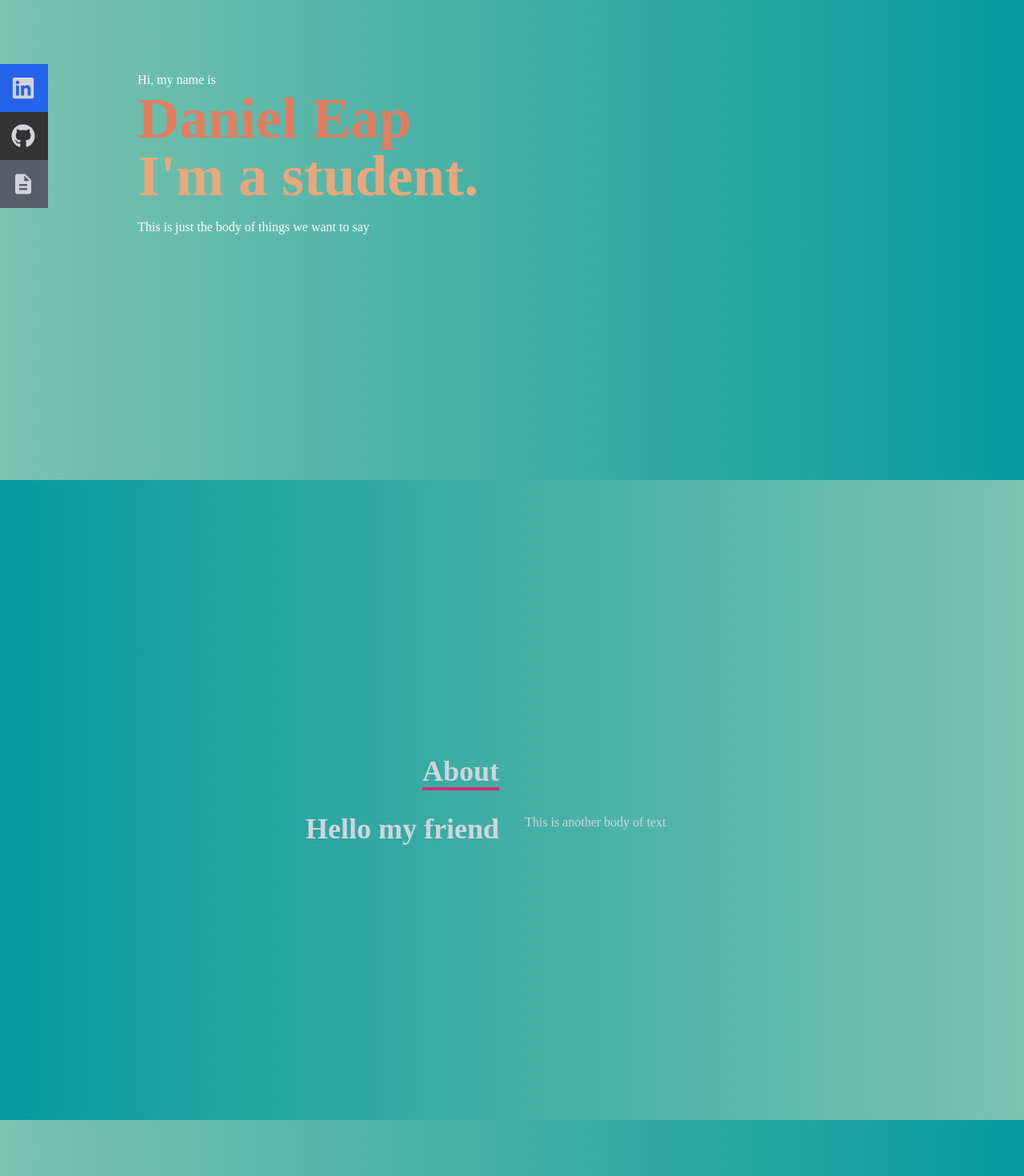
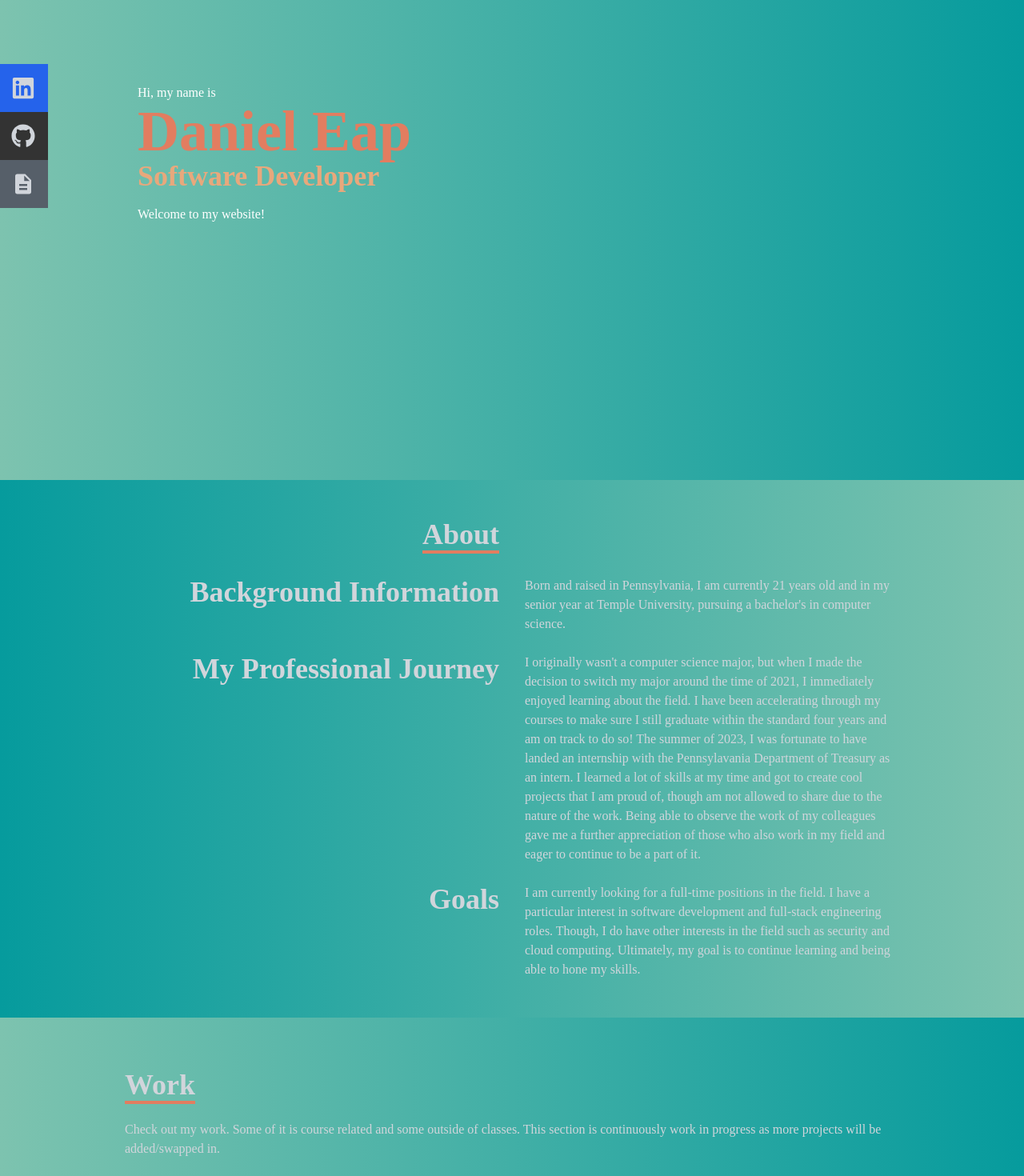
Before and after one commit to DanielEap/daniel_eap_website, a React (Create React App) app: page / in a window 1280 px wide. Shown: the part 200-1670 px from the top of the page at 80% size. Built offline with nearby package versions, Linux system fonts and the light colour scheme.

Commit message:
added more styling and filled out the texts

```diff
--- a/package.json
+++ b/package.json
@@ -7,7 +7,7 @@
     "@testing-library/jest-dom": "^5.17.0",
     "@testing-library/react": "^13.4.0",
     "@testing-library/user-event": "^13.5.0",
-    "framer-motion": "^10.16.4",
+    "animate.css": "^4.1.1",
     "react": "^18.2.0",
     "react-dom": "^18.2.0",
     "react-icons": "^4.11.0",
--- a/src/components/About.jsx
+++ b/src/components/About.jsx
@@ -2,11 +2,11 @@ import React from 'react'
 
 const About = () => {
   return (
-    <div name='about' className='w-full h-screen bg-gradient-to-r from-[#069B9D] to-[#7DC3AF] text-gray-300'>
+    <div name='about' className='w-full h-full py-12 bg-gradient-to-r from-[#069B9D] to-[#7DC3AF] text-gray-300'>
       <div className='flex flex-col justify-center items-center w-full h-full'>
         <div className='max-w-[1000px] w-full grid grid-cols-2 gap-8'>
           <div className='sm:text-right pb-8 pl-4'>
-            <p className='text-4xl font-bold inline border-b-4 border-pink-600'>
+            <p className='text-4xl font-bold inline border-b-4 border-[#e27d60]'>
               About
             </p>
           </div>
@@ -14,10 +14,37 @@ const About = () => {
           </div>
           <div className='max-w-[1000px] w-full grid sm:grid-cols-2 gap-8 px-4'>
             <div className='sm:text-right text-4xl font-bold'>
-              <p>Hello my friend</p>
+              <p>Background Information</p>
             </div>
             <div>
-              <p>This is another body of text</p>
+              <p>Born and raised in Pennsylvania, I am currently 21 years old and in my senior year at Temple University, pursuing a bachelor's in computer science.</p>
+            </div>
+          </div>
+          <br/>
+          <div className='max-w-[1000px] w-full grid sm:grid-cols-2 gap-8 px-4'>
+            <div className='sm:text-right text-4xl font-bold'>
+              <p>My Professional Journey</p>
+            </div>
+            <div>
+              <p>
+                I originally wasn't a computer science major, but when I made the decision to switch my major around the time of 2021, I immediately enjoyed learning about the field.
+                I have been accelerating through my courses to make sure I still graduate within the standard four years and am on track to do so!
+                The summer of 2023, I was fortunate to have landed an internship with the Pennsylavania Department of Treasury as an intern.
+                I learned a lot of skills at my time and got to create cool projects that I am proud of, though am not allowed to share due to the nature of the work.
+                Being able to observe the work of my colleagues gave me a further appreciation of those who also work in my field and eager to continue to be a part of it.
+                </p>
+            </div>
+          </div>
+          <br/>
+          <div className='max-w-[1000px] w-full grid sm:grid-cols-2 gap-8 px-4'>
+            <div className='sm:text-right text-4xl font-bold'>
+              <p>Goals</p>
+            </div>
+            <div>
+              <p>
+                I am currently looking for a full-time positions in the field. I have a particular interest in software development and full-stack engineering roles.
+                Though, I do have other interests in the field such as security and cloud computing. Ultimately, my goal is to continue learning and being able to hone my skills.
+                </p>
             </div>
           </div>
       </div>
--- a/src/components/Home.jsx
+++ b/src/components/Home.jsx
@@ -1,14 +1,17 @@
-import React from 'react'
+import React, { useState }from 'react'
 import { HiArrowNarrowRight } from 'react-icons/hi'
+import 'animate.css/animate.min.css';
 const Home = () => {
+    const [isHovered, setIsHovered] = useState(true);
+
     return (
         <div name='home' className='w-full h-screen bg-gradient-to-r from-[#7DC3AF] to-[#069B9D]'>
             {/* container */}
             <div className='max-w-[1000px] mx-auto px-8 flex flex-col justify-center h-full'>
                 <p className='text-white'>Hi, my name is</p>
-                <h1 className='text-4xl sm:text-7xl font-bold text-[#E27d60]'>Daniel Eap</h1>
-                <h2 className='text-4xl sm:text-7xl font-bold text-[#e8a87c]'>I'm a student.</h2>
-                <p className='text-white py-4 max-w-[700px]'>This is just the body of things we want to say</p>
+                <h1 className={`text-4xl sm:text-7xl font-bold text-[#E27d60] ${isHovered ? 'animate__animated animate__bounce' : ''}`} onMouseEnter={() => setIsHovered(true)} onMouseLeave={() => setIsHovered(false)}>Daniel Eap</h1>
+                <h2 className='text-2xl sm:text-4xl font-bold text-[#e8a87c]'>Software Developer</h2>
+                <p className='text-white py-4 max-w-[700px]'>Welcome to my website!</p>
                 <div>
                     {/* <button className='text-white group border-2 px-6 py-3 my-2 flex items-center hover:bg-pink-600 hover:border-pink-600'>View Work
                         <span className='group-hover:rotate-90 duration-300'>
--- a/src/components/Work.jsx
+++ b/src/components/Work.jsx
@@ -1,50 +1,98 @@
 import React from 'react'
 import DevpostImg from '../assets/Devpost.jpg'
 import TerminalImg from '../assets/terminal.jpg'
+import MapImg from '../assets/map.jpg'
+import { TbExternalLink } from 'react-icons/tb'
 const Work = () => {
     return (
-    <div name='work' className='w-full md:h-screen text-gray-300 bg-gradient-to-r from-[#7DC3AF] to-[#069B9D] '>
+        <div name='work' className='w-full lg:h-full md:h-screen md:py-12 text-gray-300 bg-gradient-to-r from-[#7DC3AF] to-[#069B9D] '>
             <div className='max-w-[1000px] mx-auto p-4 flex flex-col justify-center w-full h-full'>
                 <div className='pb-8'>
-                <p className='text-4xl font-bold inline border-b-4 text-gray-300 border-pink-600'>Work</p>
-                <p className='py-6'>Check out my work</p>
+                    <p className='text-4xl font-bold inline border-b-4 text-gray-300 border-[#e27d60]'>Work</p>
+                    <p className='py-6'>Check out my work. Some of it is course related and some outside of classes. This section is continuously work in progress as more projects will be added/swapped in. </p>
                 </div>
                 {/* container */}
                 <div className='grid sm:grid-cols-2 md:grid-cols-3 gap-4'>
                     {/* item */}
-                <div style={{backgroundImage: `url(${DevpostImg})`}}  className='shadow-lg shadow-[#040c16] group container rounded-md flex justify-center items-center mx-auto content-div'>
+                    <div style={{ backgroundImage: `url(${DevpostImg})` }} className='shadow-lg shadow-[#040c16] group container rounded-md flex justify-center items-center mx-auto content-div'>
                         {/* hover effects */}
                         <div className='opacity-0 group-hover:opacity-100'>
+                            <div className='text-center'>
                                 <span className='text-2xl text-justify font-bold text-white tracking-wider'>
                                     Hackathon Project
                                 </span>
+                            </div>
                             <div className='pt-8 text-center'>
-                            {/* <a href="/">
-                                <button className='text-center rounded-lg px-4 py-3 m-2 bg-white text-gray-700 font-bold text-lg'>Demo</button>
-                            </a> */}
+                                <div className='flex flex-row justify-center items-center'>
+                                    <a href="https://github.com/xman343/OwlHack2023CB" target='_blank'>
+                                        <span className='text-center rounded-lg px-4 py-3 m-2 bg-white text-gray-700 font-bold text-lg hover:bg-[#c38d93]'>
+                                            Demo
+                                            <TbExternalLink className='inline-block ml-2' />
+                                        </span>
+                                    </a>
                                     <a href="https://www.devpost.com/software/colorblindness-image-enhancer" target='_blank'>
-                                <button className='text-center rounded-lg px-4 py-3 m-2 bg-white text-gray-700 font-bold text-lg'>Code</button>
+                                        <span className='text-center rounded-lg px-4 py-3 m-2 bg-white text-gray-700 font-bold text-lg hover:bg-[#c38d93]'>
+                                            Code
+                                            <TbExternalLink className='inline-block ml-2' />
+                                        </span>
+                                    </a>
+                                </div>
+                            </div>
+
+                        </div>
+                    </div>
+                    <div style={{ backgroundImage: `url(${TerminalImg})` }} className='shadow-lg shadow-[#040c16] group container rounded-md flex justify-center items-center mx-auto content-div'>
+                        {/* hover effects */}
+                        <div className='opacity-0 group-hover:opacity-100'>
+                            <div className='text-center'>
+                                <span className='text-2xl text-justify font-bold text-white tracking-wider'>
+                                    Mock Shell
+                                </span>
+                            </div>
+                            <div className='pt-8 text-center'>
+                                <div className='flex flex-row justify-center items-center'>
+                                    <a href="https://youtu.be/rY-QF3cH4cs" target='_blank'>
+                                        <span className='text-center rounded-lg px-4 py-3 m-2 bg-white text-gray-700 font-bold text-lg hover:bg-[#c38d93]'>
+                                            Demo
+                                            <TbExternalLink className='inline-block ml-2' />
+                                        </span>
+                                    </a>
+                                    <a href="https://github.com/DanielEap/MockShell" target='_blank'>
+                                        <span className='text-center rounded-lg px-4 py-3 m-2 bg-white text-gray-700 font-bold text-lg hover:bg-[#c38d93]'>
+                                            Code
+                                            <TbExternalLink className='inline-block ml-2' />
+                                        </span>
                                     </a>
                                 </div>
                             </div>
                         </div>
-                <div style={{backgroundImage: `url(${TerminalImg})`}}  className='shadow-lg shadow-[#040c16] group container rounded-md flex justify-center items-center mx-auto content-div'>
+                    </div>
+                    <div style={{ backgroundImage: `url(${MapImg})` }} className='shadow-lg shadow-[#040c16] group container rounded-md flex justify-center items-center mx-auto content-div'>
                         {/* hover effects */}
                         <div className='opacity-0 group-hover:opacity-100'>
+                            <div className='text-center'>
                                 <span className='text-2xl text-justify font-bold text-white tracking-wider'>
-                            Mock Shell
+                                    Vending Machine Web Application
                                 </span>
+                            </div>
                             <div className='pt-8 text-center'>
-                            {/* <a href="/">
-                                <button className='text-center rounded-lg px-4 py-3 m-2 bg-white text-gray-700 font-bold text-lg'>Demo</button>
+                                <div className='flex flex-row justify-center items-center'>
+                                    {/* <a href="https://youtu.be/rY-QF3cH4cs" target='_blank'>
+                                        <span className='text-center rounded-lg px-4 py-3 m-2 bg-white text-gray-700 font-bold text-lg hover:bg-[#c38d93]'>
+                                            Demo
+                                            <TbExternalLink className='inline-block ml-2' />
+                                        </span>
                                     </a> */}
-                            <a href="https://www.devpost.com/software/colorblindness-image-enhancer" target='_blank'>
-                                <button className='text-center rounded-lg px-4 py-3 m-2 bg-white text-gray-700 font-bold text-lg'>Code</button>
+                                    <a href="https://github.com/DanielEap/WebApp" target='_blank'>
+                                        <span className='text-center rounded-lg px-4 py-3 m-2 bg-white text-gray-700 font-bold text-lg hover:bg-[#c38d93]'>
+                                            Code
+                                            <TbExternalLink className='inline-block ml-2' />
+                                        </span>
                                     </a>
                                 </div>
                             </div>
                         </div>
-
+                    </div>
                 </div>
             </div>
         </div>
```
Also changed, not shown: src/components/Contact.jsx (+21 -5 lines), src/assets/map.jpg (added), 1 other file (tests, documents, lock files or other folders). Lines whose indentation alone changed are shown as unchanged.
